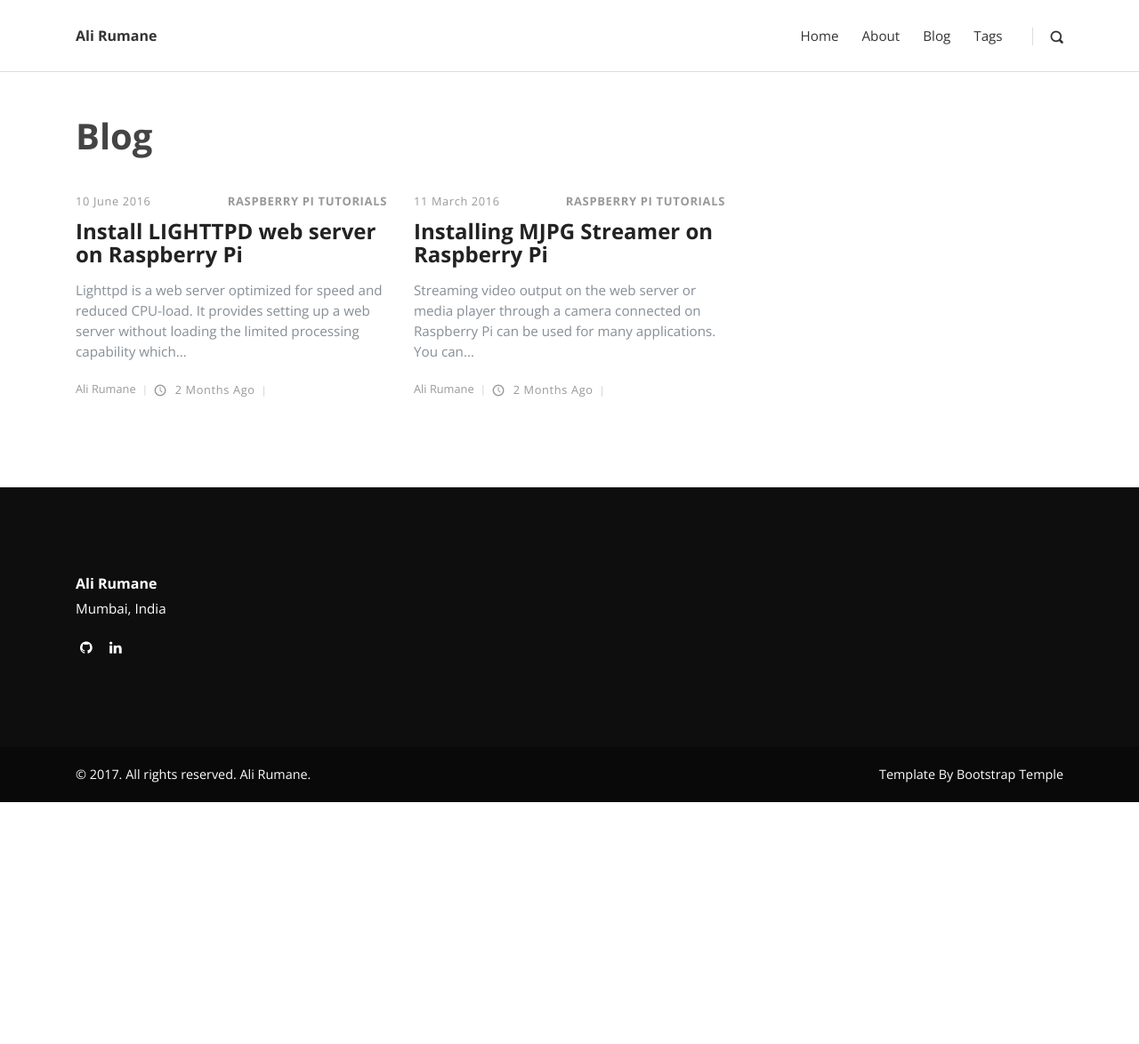
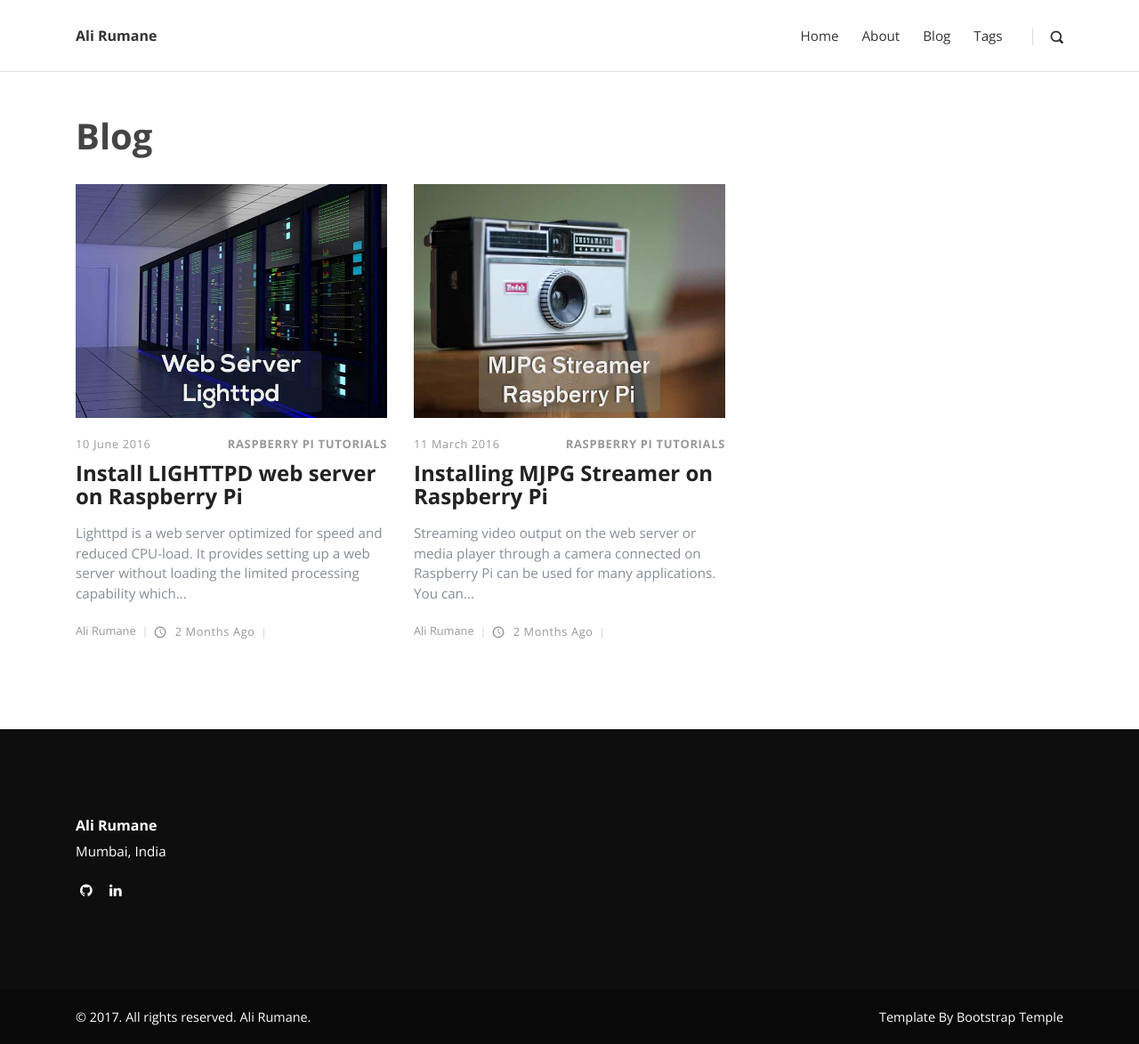
Before and after one commit to alirumane/alirumane.github.io, a Jekyll site: the page built from blog.html, in a window 1280 px wide. Shown: the whole page at 89% size. Built offline with Jekyll 4.4.1, drawn with Linux system fonts in a browser that asks for light colours; before the commit the page ends 902 px from its top, so only the background shows below that.

Commit message:
Update blog.html

```diff
--- a/blog.html
+++ b/blog.html
@@ -7,7 +7,7 @@ title: "Blog"
               <!-- post -->
                         {% for post in site.posts %}
               <div class="post col-xl-6">
-                          {% if page.thumbnail %}
+                          {% if post.thumbnail %}
                 <div class="post-thumbnail"><a href="post.html"><img src="{{site.baseurl}}/{{post.thumbnail}}" alt="{{post.title}}" class="img-fluid"></a></div>
                           {% endif %}
                 <div class="post-details">
```
